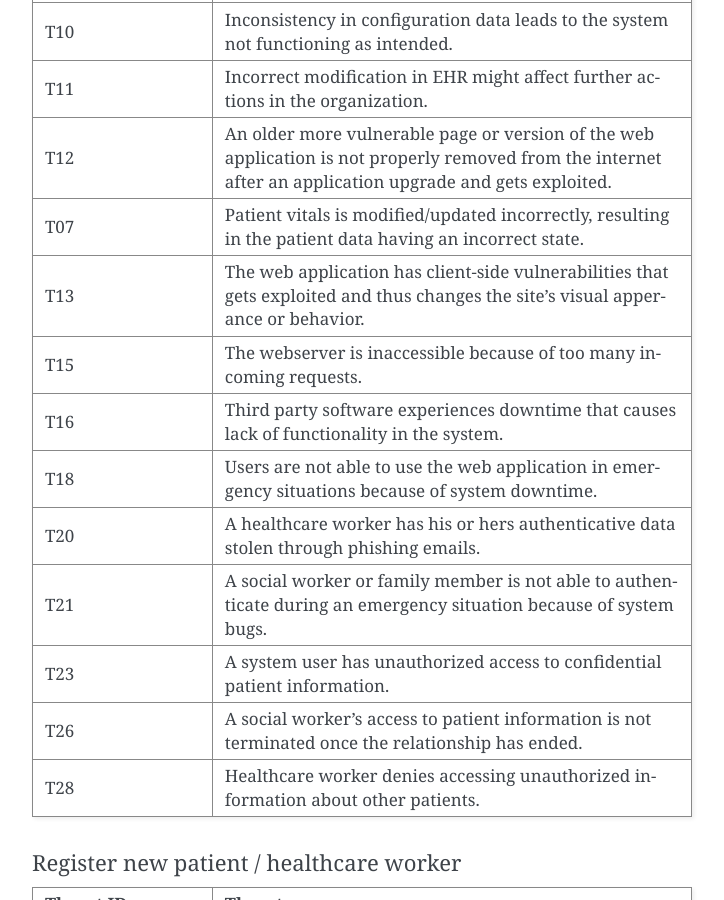
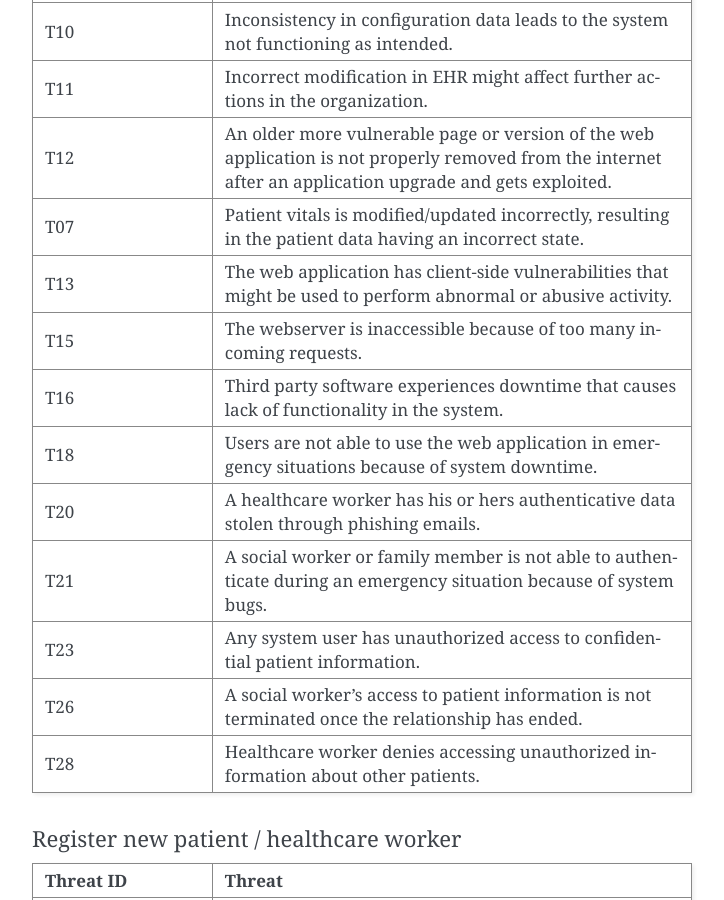
Before and after one commit to SteinarVrenne/school_imt3501, a Sphinx documentation site: the page built from task2/source/pages/02_Misuse_Case_Scenarious.rst, in a window 1280 px wide and 900 px high, scrolled down 1609 px. Shown: the whole window, without its empty margins (388-1112 px from the left). Built offline with Sphinx 7.4.7, drawn with Linux system fonts in a browser that asks for light colours; some of the changed text lies outside the part shown.

Commit message:
endret T13, T23 + misuecase for T13

```diff
--- a/task2/source/pages/02_Major_Threats.rst
+++ b/task2/source/pages/02_Major_Threats.rst
@@ -65,7 +65,7 @@
   "T10", "Inconsistency in configuration data leads to the system not functioning as intended.", "Configuration data", "Process"
   "T11", "Incorrect modification in EHR might affect further actions in the organization.", "EHR", "External entity"
   "T12", "An older more vulnerable page or version of the web application is not properly removed from the internet after an application upgrade and gets exploited.", "Webserver & System software", "Process"
-  "T13", "The web application has client-side vulnerabilities that gets exploited and thus changes the site's visual apperance or behavior.", "Process"
+  "T13", "The web application has client-side vulnerabilities that might be used to perform abnormal or abusive activity.", "Webserver, user data", "Data flow"
 
 
 System and data availability threats
@@ -99,7 +99,7 @@
   :header: **Threat ID**, **Threat**, **Asset**, **Element**
   :widths: 5, 40, 10, 10
 
-  "T23", "A system user has unauthorized access to confidential patient information.", "User data & patient vitals", "Data storage"
+  "T23", "Any system user has unauthorized access to confidential patient information.", "User data & patient vitals", "Data storage"
   "T24", "Sysadmin rights are not terminated upon resignation.", "Authentication & authorization servers", "Data flow"
   "T25", "A patient, family member or social worker elevates his/hers privileges to perform unauthorized actions.", "Authentication & authorization servers", "Data flow"
   "T26", "A social worker's access to patient information is not terminated once the relationship has ended.", "Authentication & authorization servers, patient vitals", "Data storage"
--- a/task2/source/pages/02_Misuse_Case_Scenarious.rst
+++ b/task2/source/pages/02_Misuse_Case_Scenarious.rst
@@ -50,13 +50,13 @@
        "T11", "Incorrect modification in EHR might affect further actions in the organization."
        "T12", "An older more vulnerable page or version of the web application is not properly removed from the internet after an application upgrade and gets exploited."
        "T07", "Patient vitals is modified/updated incorrectly, resulting in the patient data having an incorrect state."
-       "T13", "The web application has client-side vulnerabilities that gets exploited and thus changes the site's visual apperance or behavior."
+       "T13", "The web application has client-side vulnerabilities that might be used to perform abnormal or abusive activity."
        "T15", "The webserver is inaccessible because of too many incoming requests."
        "T16", "Third party software experiences downtime that causes lack of functionality in the system."
        "T18", "Users are not able to use the web application in emergency situations because of system downtime."
        "T20", "A healthcare worker has his or hers authenticative data stolen through phishing emails."
        "T21", "A social worker or family member is not able to authenticate during an emergency situation because of system bugs."
-       "T23", "A system user has unauthorized access to confidential patient information."
+       "T23", "Any system user has unauthorized access to confidential patient information."
        "T26", "A social worker's access to patient information is not terminated once the relationship has ended."
        "T28", "Healthcare worker denies accessing unauthorized information about other patients."
 
@@ -118,8 +118,8 @@
 -  **T12**, An older more vulnerable page or version of the web application is not properly removed from the internet after an application upgrade and gets exploited.
     - Attackers who finds this vunerable page can simply use a exploit framework like metasploit, to gain higher level access to the system.
 
--  **T13**, The web application has client-side vulnerabilities that gets exploited and thus changes the site's visual apperance or behavior.
-    - !!!!!!!!!!!!!.
+-  **T13**, The web application has client-side vulnerabilities that might be used to perform abnormal or abusive activity.
+    - A script kiddie might exploit a XSS-vulnerability in order to retrieve information about other users.
 
 -  **T15**, The webserver is inaccessible because of too many incoming requests.
     - This threat could either because of to much normal traffic, or a malicious DDOS attack.
@@ -183,7 +183,7 @@
   "T10", "Inconsistency in configuration data leads to the system not functioning as intended.", "x", "no"
   "T11", "Incorrect modification in EHR might affect further actions in the organization.", "x", "no"
   "T12", "An older more vulnerable page or version of the web application is not properly removed from the internet after an application upgrade and gets exploited.", "2.6", "no"
-  "T13", "The web application has client-side vulnerabilities that gets exploited and thus changes the site's visual apperance or behavior.", "1.6", "no"
+  "T13", "The web application has client-side vulnerabilities that might be used to perform abnormal or abusive activity.", "1.6", "no"
   "T14", "System monitoring/logging fails and creates a gap in the event logs.", "x", "no"
   "T15", "The webserver is inaccessible because of too many incoming requests.", "2.8", "no"
   "T16", "Third party software experiences downtime that causes lack of functionality in the system.", "x", "no"
@@ -193,7 +193,7 @@
   "T20", "A healthcare worker has his or hers authenticative data stolen through phishing emails.", "2", "no"
   "T21", "A social worker or family member is not able to authenticate during an emergency situation because of system bugs.", "x", "no"
   "T22", "A system administrator spoofs his or hers identity in order to harvest user data or patient vitals.", "2.4", "no"
-  "T23", "A system user has unauthorized access to confidential patient information.", "1.4", "no"
+  "T23", "Any system user has unauthorized access to confidential patient information.", "1.4", "no"
   "T24", "Sysadmin rights are not terminated upon resignation.", "2.2", "no"
   "T25", "A patient, family member or social worker elevates his/hers privileges to perform unauthorized actions.", "1.4", "no"
   "T26", "A social worker's access to patient information is not terminated once the relationship has ended.", "x", "no"
```
Also changed, not shown: other parts of task2/source/pages/02_Major_Threats.rst (+1 -1 lines).
